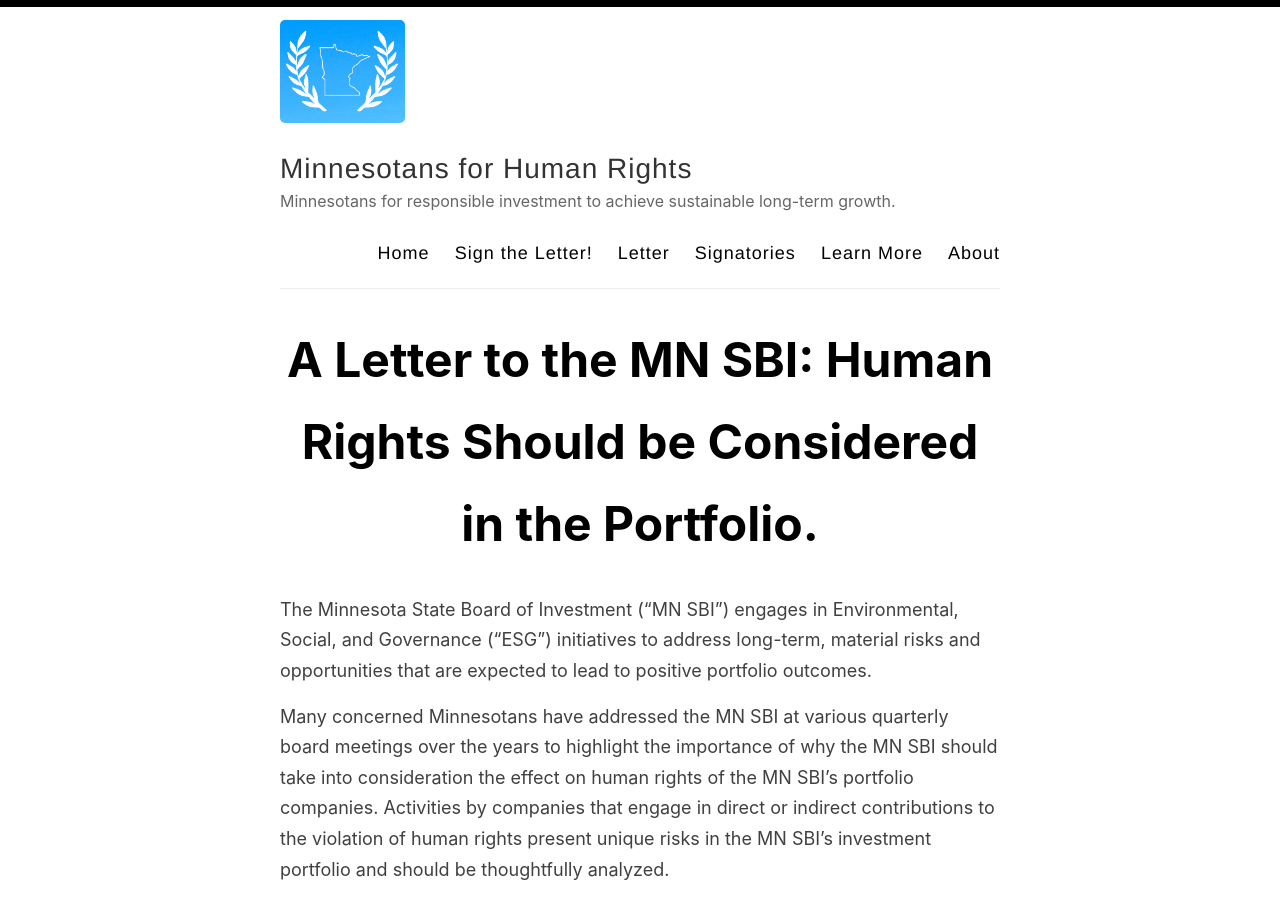
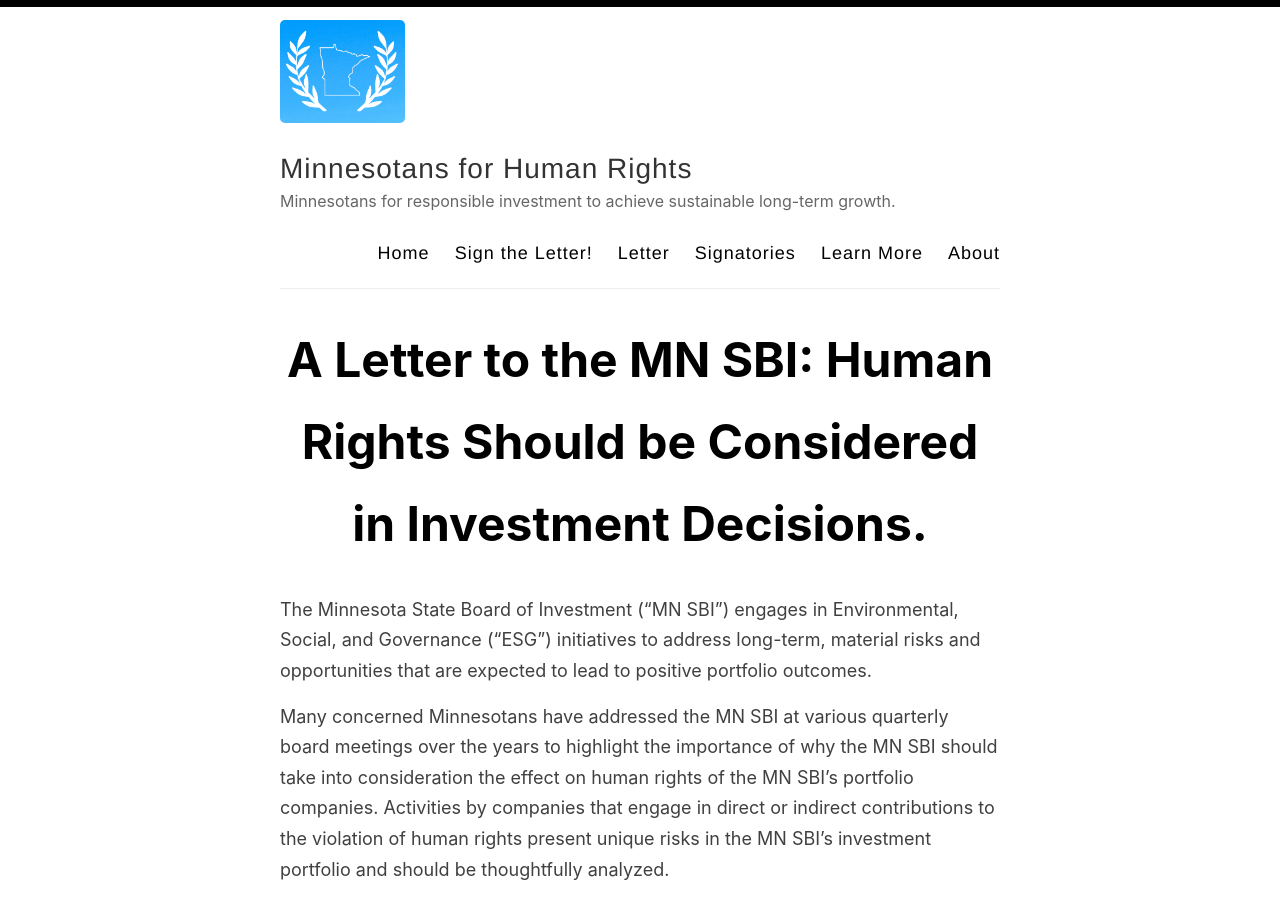
Before and after one commit to adamrahim/adamrahim.github.io, a Jekyll site: the page built from _posts/2020-12-25-letter.md, in a window 1280 px wide and 900 px high. Built offline with Jekyll 4.4.1, drawn with Linux system fonts in a browser that asks for light colours.

Commit message:
Update 2020-12-25-letter.md

```diff
--- a/_posts/2020-12-25-letter.md
+++ b/_posts/2020-12-25-letter.md
@@ -4,7 +4,7 @@
 permalink: /letter/
 ---
 
-<b><center><font size="24" kerning=normal color="#000000">A Letter to the MN SBI: Human Rights Should be Considered in the Portfolio.</font></center></b>
+<b><center><font size="24" kerning=normal color="#000000">A Letter to the MN SBI: Human Rights Should be Considered in Investment Decisions.</font></center></b>
 &nbsp;
 The Minnesota State Board of Investment (“MN SBI”) engages in Environmental, Social, and Governance (“ESG”) initiatives to address long-term, material risks and opportunities that are expected to lead to positive portfolio outcomes.
 
```
